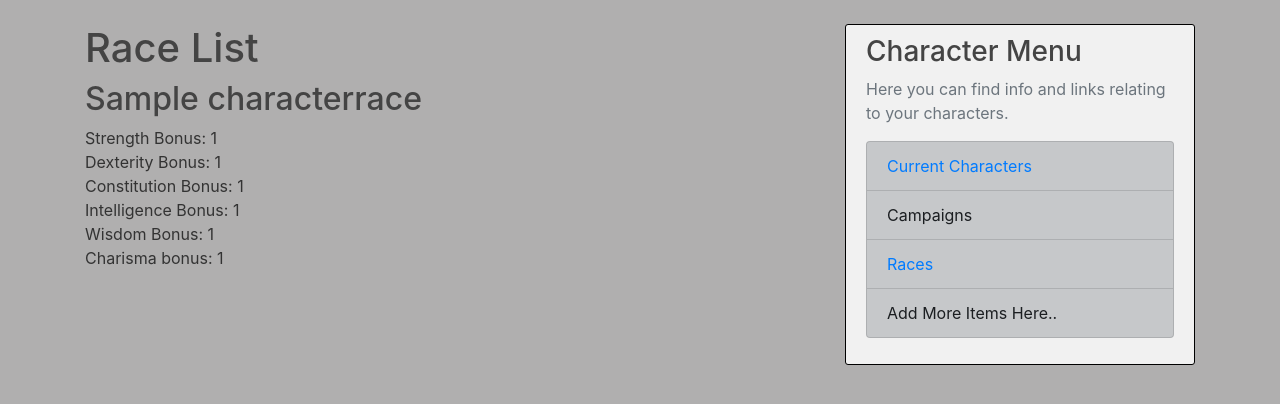
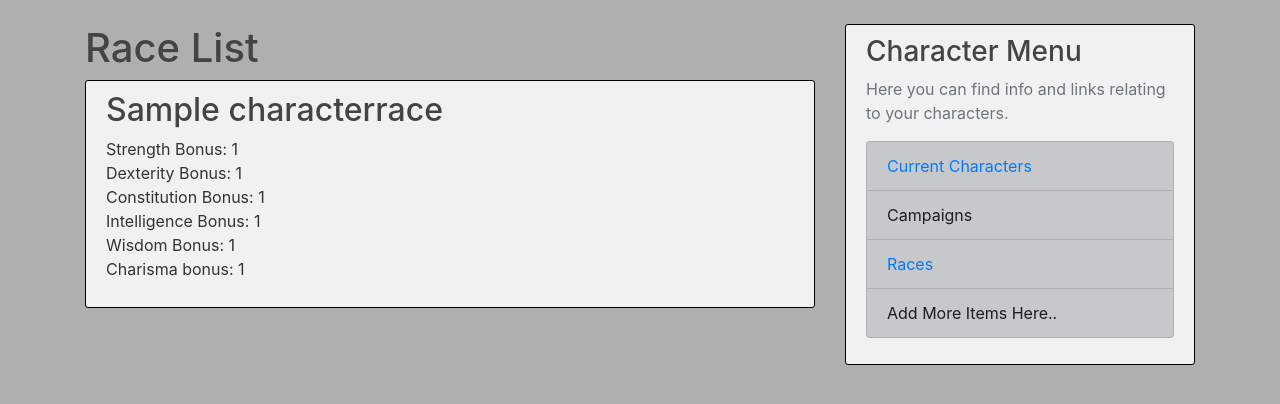
Before and after one commit to NickJacksonDev/DnD-Manager, a Django app: page /character_builder/races/ in a window 1280 px wide. Shown: the part 56-460 px from the top of the page. Run offline with Django 3.2, Linux system fonts and the light colour scheme; tables that the repository leaves empty hold one stand-in row (values such as "Sample post"); some libraries are stand-ins or nearby versions.

Commit message:
Updated race list to look more pretty

```diff
--- a/Character_Builder/templates/Character_Builder/characterrace_list.html
+++ b/Character_Builder/templates/Character_Builder/characterrace_list.html
@@ -4,7 +4,7 @@
     <h1>Race List</h1>
 
     {% for race in races %}
-
+      <div class="content-section">
         <div>
           <h2>{{ race.raceName }}</h2>
         </div>
@@ -17,6 +17,7 @@
           Charisma bonus: {{ race.charismaBonus }}<br>
         </p>
 
+      </div>
 
 
 		{% endfor %}
```
Lines whose indentation alone changed are shown as unchanged.
